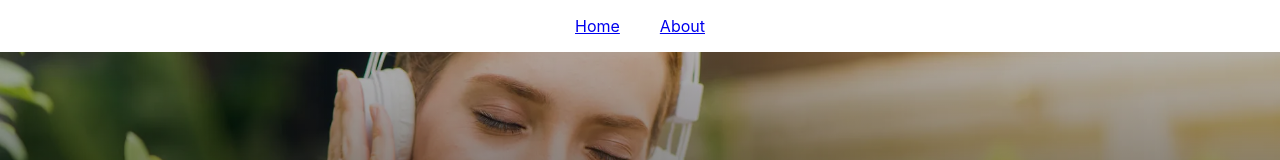
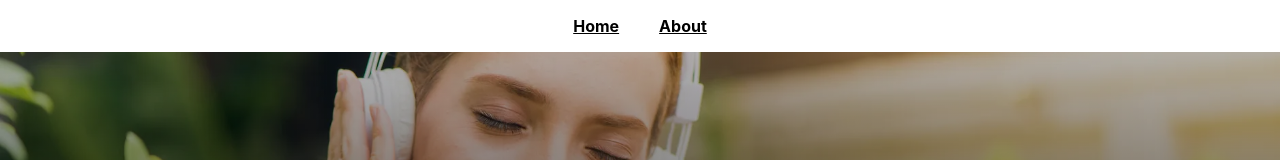
Before and after one commit to moudio/relax-sounds, a React (Create React App) app: page / in a window 1280 px wide. Shown: the top 160 px of the page. Built offline with nearby package versions, Linux system fonts and the light colour scheme.

Commit message:
change navigation link styling

```diff
--- a/src/AudioPlayer/AudioPlayer.js
+++ b/src/AudioPlayer/AudioPlayer.js
@@ -40,14 +40,27 @@ function AudioPlayer({ sound, description }) {
   }
 
   function handleMute(e) {
+    console.log('handlemute');
     let volumeInput = e.target;
-    if (volumeInput.nodeName !== 'svg') {
+    console.log(volumeInput.nodeName);
+    if (volumeInput.nodeName === 'path') {
       volumeInput = volumeInput.parentElement;
+      console.log(volumeInput, ' now');
     }
     let volumeRange = volumeInput.nextSibling;
-    volumeRange.value > 0
-      ? volumeRange.setAttribute('value', 0)
-      : volumeRange.setAttribute('value', 0.5);
+    console.log('volume Range ', volumeRange);
+    console.log(typeof volumeRange.value);
+    if (parseFloat(volumeRange.value) > 0) {
+      console.log(typeof parseFloat(volumeRange.value));
+      console.log(parseFloat(volumeRange.value));
+      console.log('yes');
+      volumeRange.setAttribute('value', 0);
+    } else {
+      volumeRange.setAttribute('value', 0.5);
+      console.log('no');
+      console.log(typeof parseInt(volumeRange.value));
+      console.log(parseInt(volumeRange.value));
+    }
   }
 
   return (
--- a/src/Navigation/Navigation.css
+++ b/src/Navigation/Navigation.css
@@ -7,3 +7,9 @@
 .Navbar ul {
   list-style: none;
 }
+
+.Navbar a {
+  text-decoration: underline;
+  color: black;
+  font-weight: bold;
+}
```
